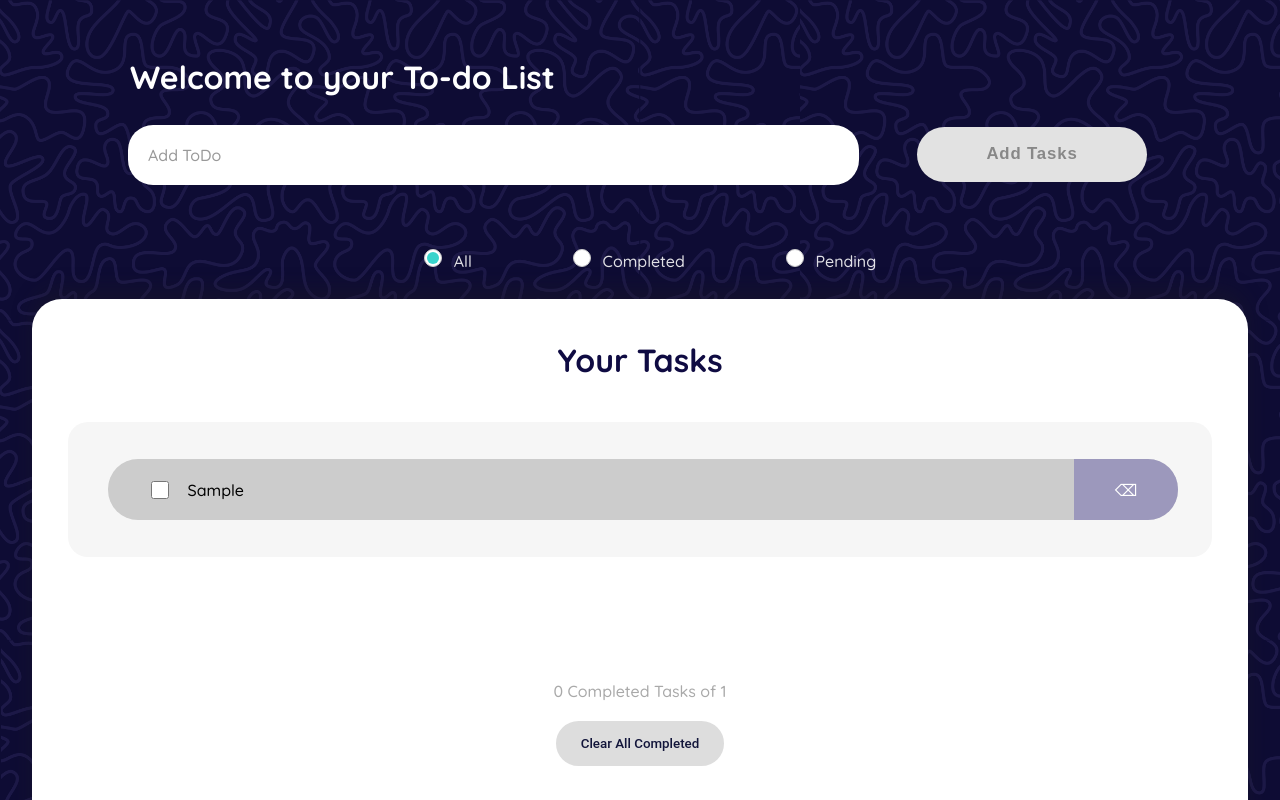
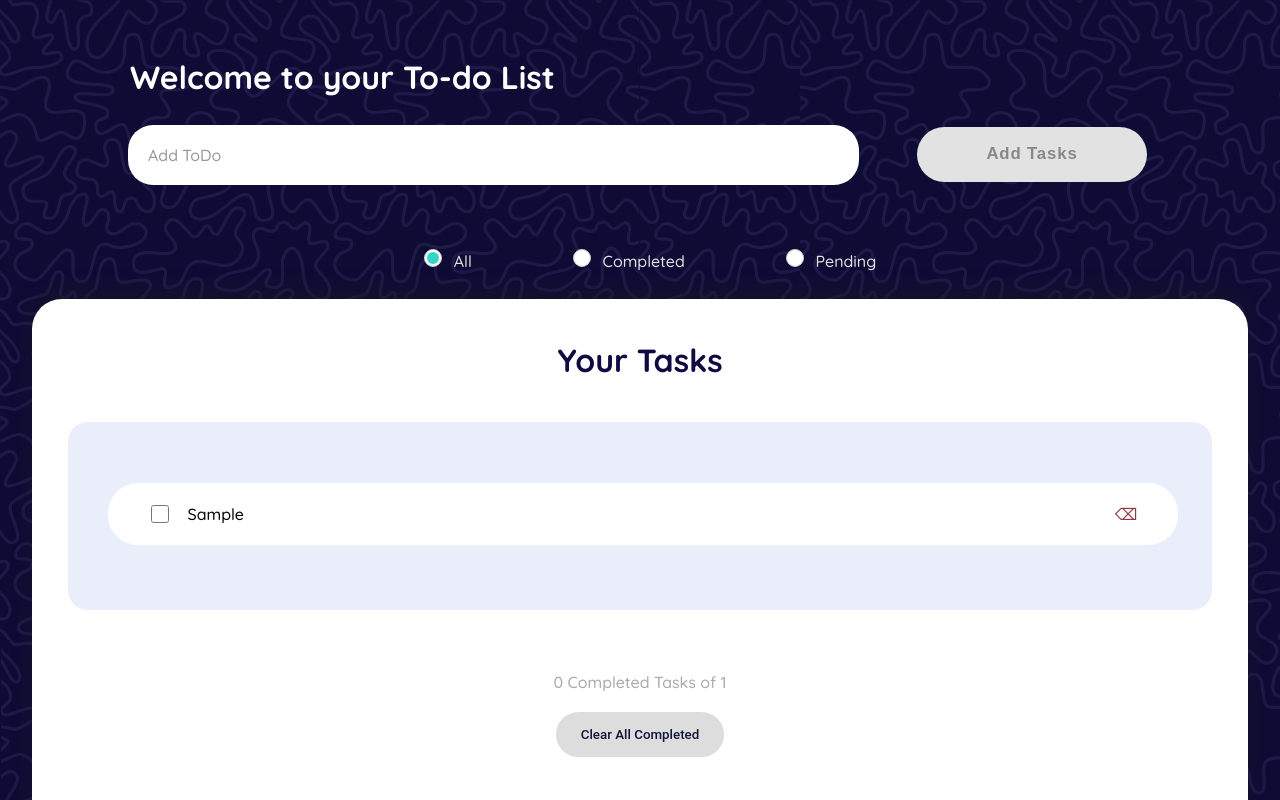
Before and after one commit to AndresNei20/Web-2024-1, a React (Vite) app in the folder ToDo-app/: page / in a window 1280 px wide. Both pictures are taken after typing "Sample" into the empty fields and a click on the button "Add Tasks". Shown: the top 800 px of the page. Built offline with nearby package versions, Linux system fonts and the light colour scheme.

Commit message:
css fixed color and shades

```diff
--- a/ToDo-app/src/App.css
+++ b/ToDo-app/src/App.css
@@ -34,8 +34,9 @@ h1 {
   box-shadow: 0px -10px 20px rgba(29, 26, 39, 0.418);
 }
 .names {
-  text-align: center;
   font-size: 12px;
+  margin-top: 40%;
+
 }
 
 @media (min-width: 800px){
@@ -48,6 +49,7 @@ h1 {
   .names {
     text-align: center;
     font-size: 14px;
+    margin-top: 5%;
   }
 
 }
--- a/ToDo-app/src/components/Footer/Footer.css
+++ b/ToDo-app/src/components/Footer/Footer.css
@@ -3,5 +3,5 @@
 }
 
 .footer-tasks{
-    margin-top: 10%;
+    margin-top: 5%;
 }
--- a/ToDo-app/src/components/TodoItem/TodoItem.jsx
+++ b/ToDo-app/src/components/TodoItem/TodoItem.jsx
@@ -17,7 +17,7 @@ export const TodoItem = ({ id, completed, title, onToggleCompleted, onDeleteTodo
     <div
         className='task-container'
         key={id}
-        style={{ backgroundColor: completed ? '#CAF7E7' : '#ccc' }}>
+        style={{ backgroundColor: completed ? '#CAF7E7' : '' }}>
         <li>
             <div className='task-label'>
                 <input
--- a/ToDo-app/src/components/TodoList/TodoList.css
+++ b/ToDo-app/src/components/TodoList/TodoList.css
@@ -1,11 +1,11 @@
 ul {
-    background-color: rgb(246, 246, 246);
+    background-color: rgba(215, 221, 246, 0.535);
     display: flex;
     flex-direction: column;
     gap: 10px;
     border-radius: 20px;
-    padding-top: 3%;
-    padding-bottom: 3%;
+    padding-top: 5%;
+    padding-bottom: 5%;
     list-style: none;
     margin: 3%;
     color: rgb(69, 83, 177);
@@ -18,9 +18,10 @@ ul {
     padding-left: 2%;
     flex-direction: row;
     justify-content: space-between;
-    margin-left: -5%;
+    margin-left: -4%;
     align-items: center;
-    background-color: rgba(128, 155, 228, 0.406);
+    background-color:white;
+    margin-bottom: 4px;
     font-family: "Quicksand", sans-serif;
     font-size: 14px;
     font-optical-sizing: auto;
@@ -38,7 +39,7 @@ ul {
 
 h2 {
     font-family: "Quicksand", sans-serif;
-    font-size: 32px;
+    font-size: 20px;
     font-optical-sizing: auto;
     font-weight: 700;
     font-style: normal;
@@ -55,13 +56,13 @@ h2 {
     border-top-left-radius: 0px;
     border-top-right-radius: 30px;
     background-blend-mode:multiply;
-    background-color: rgba(86, 76, 164, 0.402);
+    background-color: rgba(255, 255, 255, 0.402);
     margin-top: 0px;
     padding-top: 2%;
     padding-bottom: 2%;
-    color: rgb(255, 255, 255);
+    color: rgb(148, 55, 68);
     font-family: "Quicksand", sans-serif;
-    font-size: 14px;
+    font-size: 12px;
     font-optical-sizing: auto;
     font-weight: 500;
     font-style: normal;
@@ -71,6 +72,7 @@ h2 {
 
 .delete-individual:hover{
     background-color:rgb(223, 115, 128);
+    color: white;
     cursor: pointer;
 }
 
@@ -91,4 +93,8 @@ h2 {
     font-size: 1.0rem;
 
     }
+
+    h2 {
+        font-size: 32px;
+    }
 }
```
